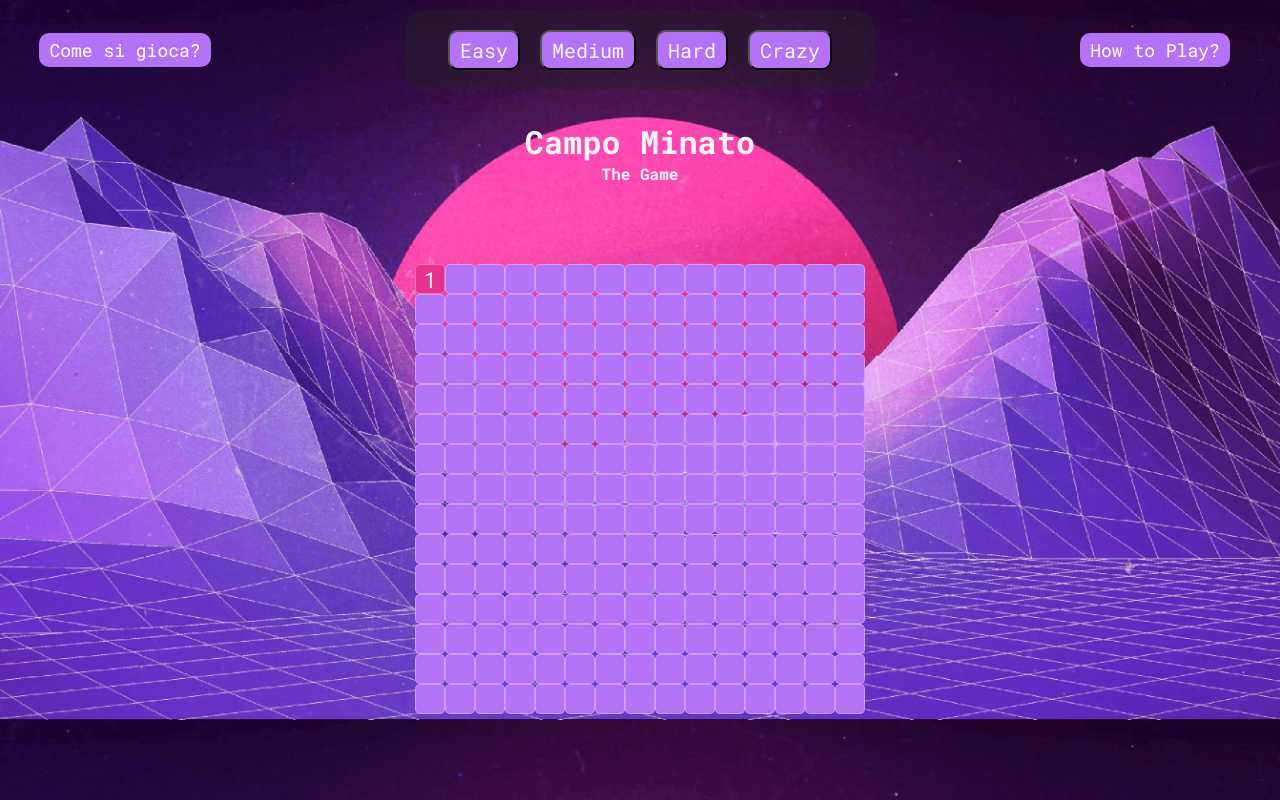
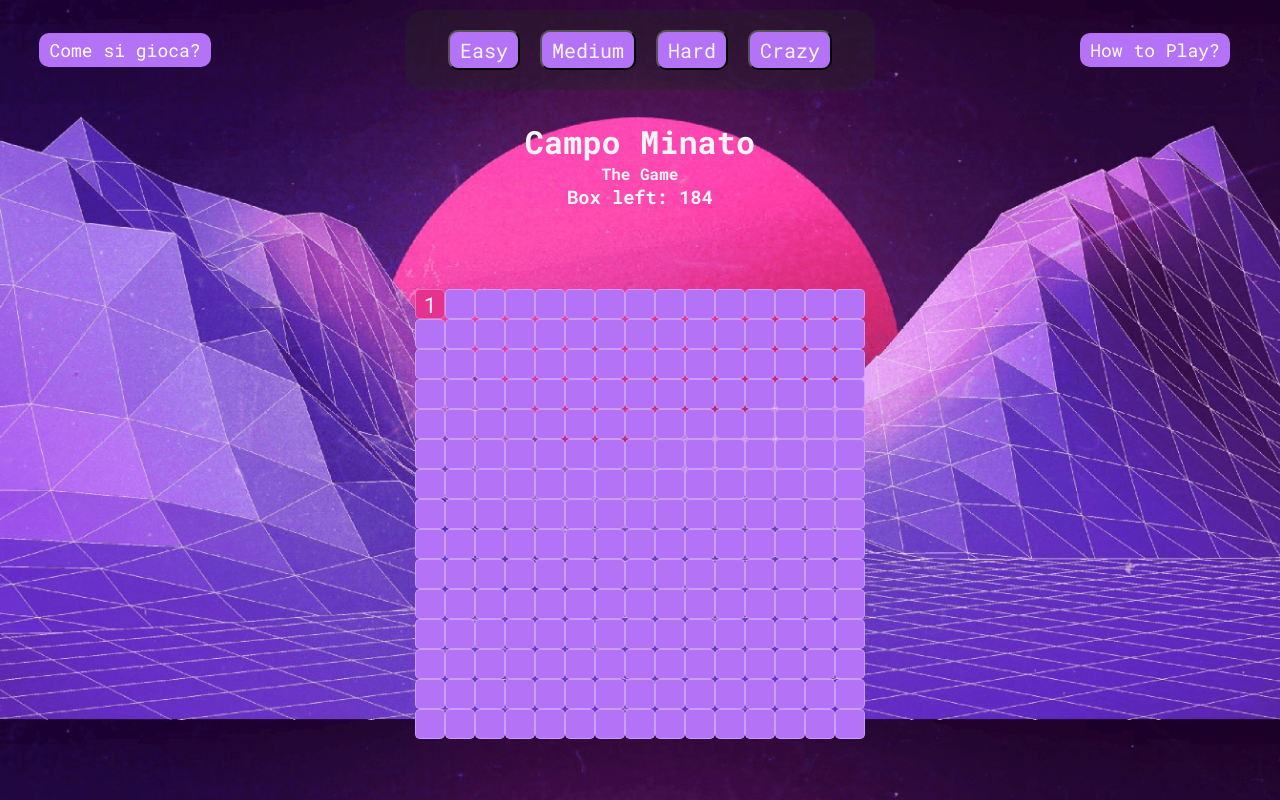
Before and after one commit to MarcoCusenza/js-campominato-dom, a plain HTML site: page index.html in a window 1280 px wide. Both pictures are taken after a click on the element 430 px from the left and 279 px from the top of the page. Drawn offline with Linux system fonts and the light colour scheme.

Commit message:
aggiunta box rimanenti

```diff
--- a/index.html
+++ b/index.html
@@ -74,6 +74,7 @@
     <main>
         <h1>Campo Minato</h1>
         <h4>The Game</h4>
+        <h3 id="buone"></h3>
         <div id="grid" class="clearfix"></div>
         <div id="result" class="hidden"></div>
     </main>
--- a/js/script.js
+++ b/js/script.js
@@ -6,6 +6,10 @@ let boxPerRow = 7; //numero di box per riga
 let numBombs = 10; //numero totale di bombe
 let buone = numBox - numBombs; //numero di caselle da scoprire
 let perso = false;
+
+const boxMancanti = document.getElementById("buone");
+
+
 
 const easy = document.querySelector(".easyBtn");
 const medium = document.querySelector(".mediumBtn");
@@ -60,6 +64,7 @@ function setup(grid, numBombs) {
     bombsGenerator(numBombs); //genera e inserisci le bombe
     fillBox(); //riempi i box
     perso = false;
+    boxMancanti.innerHTML = `Box left: ${boxLeft()}`;//refresh box left
 }
 
 //AAAAA REFACTORING CON SWITCH
@@ -121,11 +126,13 @@ function fillGrid() {
                     } else if (buone > 1) {
                         if (this.classList.contains("clicked") == false) {
                             buone--;
+                            boxMancanti.innerHTML = `Box left: ${buone}`;//refresh box left
                         }
                         console.log("controlla", this.querySelector("number").innerHTML)
                         if (this.querySelector("number").innerHTML == '0') {
                             showAround(i, j);
                             buone = boxLeft();
+                            boxMancanti.innerHTML = `Box left: ${boxLeft()}`;//refresh box left
                         }
                         console.log(buone);
                     } else if (!(this.classList.contains("clicked"))) {
```
